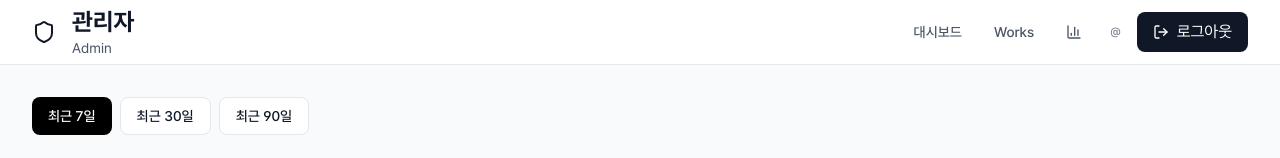
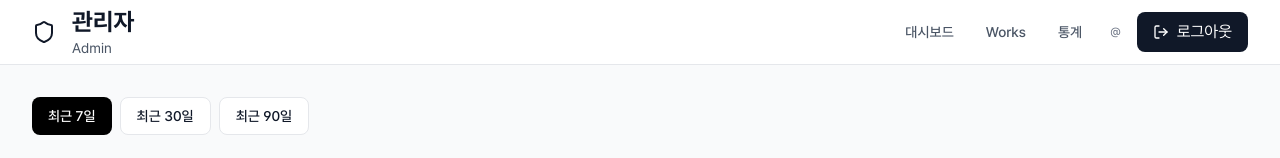
Before and after one commit to sub9707/howdoyoudo-migration, a Next.js app: page /admin/analatics in a window 1280 px wide. Shown: the top 158 px of the page. Built offline with nearby package versions, Linux system fonts and the light colour scheme; no server answers.

Commit message:
fix: 헤더에서 통계 아이콘을 텍스트로 변경

```diff
--- a/src/components/admin/Header.tsx
+++ b/src/components/admin/Header.tsx
@@ -1,7 +1,7 @@
 'use client';
 import React, { useEffect, useState } from 'react';
 import { usePathname, useRouter } from 'next/navigation';
-import { LogOut, Shield, BarChart3 } from 'lucide-react';
+import { LogOut, Shield } from 'lucide-react';
 import Link from 'next/link';
 
 interface AdminInfo {
@@ -118,7 +118,7 @@ function Header() {
                                     : 'text-gray-600 hover:bg-gray-100'
                                     }`}
                             >
-                                <BarChart3 className="w-4 h-4" />
+                                통계
                             </Link>
                         </nav>
 
```
